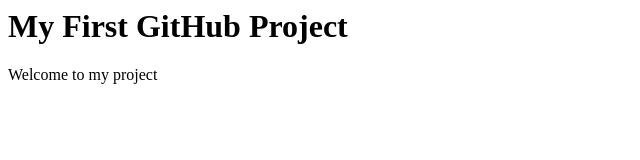
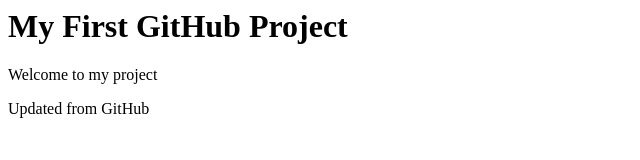
Before and after one commit to nora37/MyFirstProject, a plain HTML site: page index.html in a window 1280 px wide. Shown: the whole page, without its empty margins (0-640 px from the left). Drawn offline with Linux system fonts and the light colour scheme.

Commit message:
Update index.html

```diff
--- a/index.html
+++ b/index.html
@@ -1,2 +1,3 @@
 <h1>My First GitHub Project</h1>
 <p>Welcome to my project</p>
+<p>Updated from GitHub</p>
```
